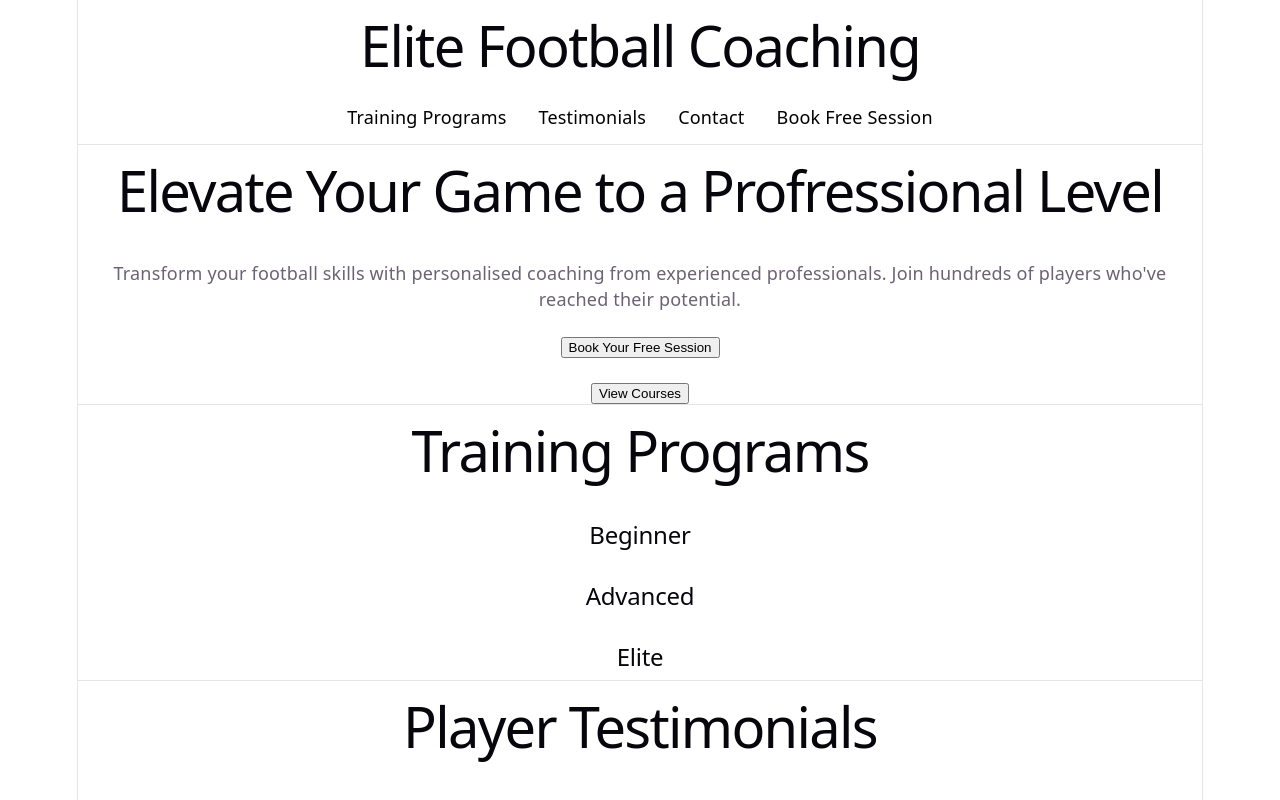
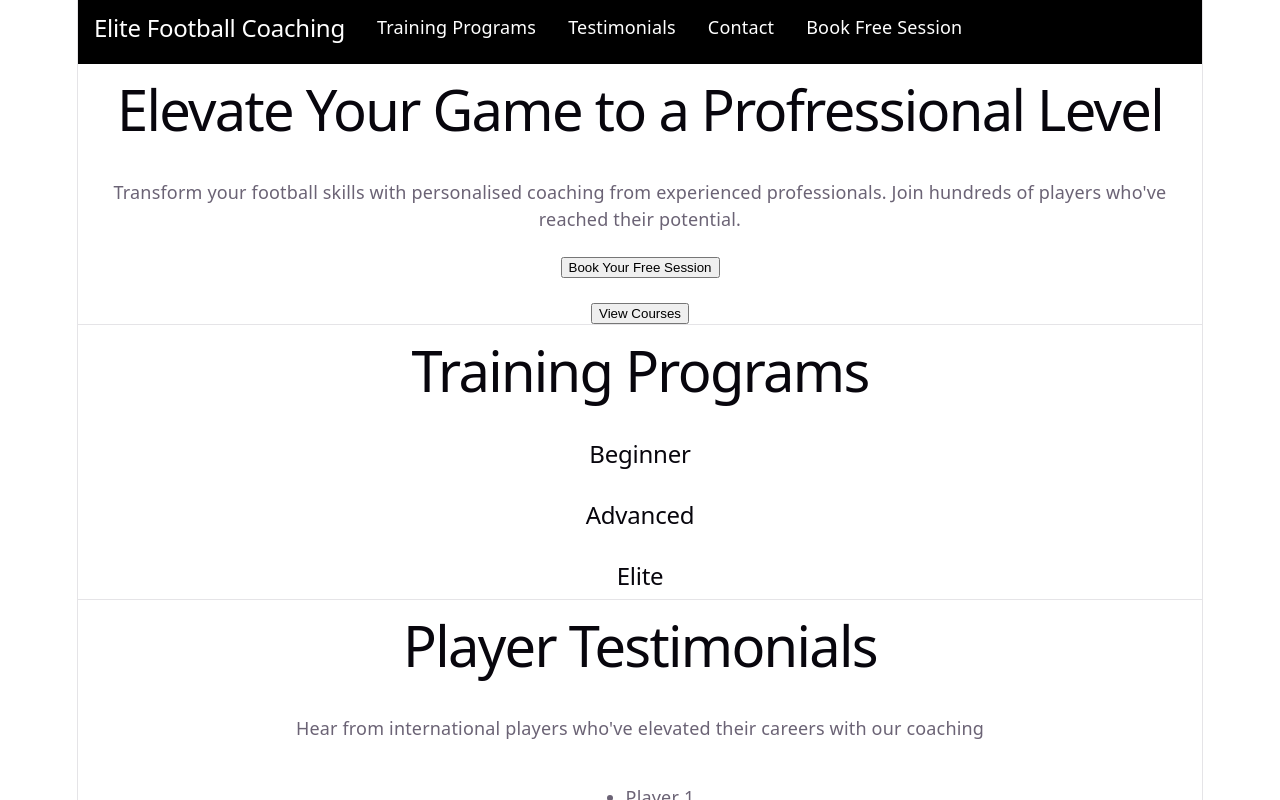
Before and after one commit to rotimijoseph/football-coaching, a React (Vite) app in the folder football-coaching/: page / in a window 1280 px wide. Shown: the top 800 px of the page. Built offline with nearby package versions, Linux system fonts and the light colour scheme.

Commit message:
update: styling on nav bar, add sticky navigation

```diff
--- a/football-coaching/src/App.css
+++ b/football-coaching/src/App.css
@@ -92,7 +92,6 @@
   place-content: center;
   place-items: center;
   flex-grow: 1;
-  border-top: 1px solid var(--border);
 
   @media (max-width: 1024px) {
     padding: 32px 20px 24px;
@@ -229,28 +228,6 @@
   }
 }
 
-.ticks {
-  position: relative;
-  width: 100%;
-
-  &::before,
-  &::after {
-    content: '';
-    position: absolute;
-    top: -4.5px;
-    border: 5px solid transparent;
-  }
-
-  &::before {
-    left: 0;
-    border-left-color: var(--border);
-  }
-  &::after {
-    right: 0;
-    border-right-color: var(--border);
-  }
-}
-
 /* refactor */
 #header ul {
   list-style-type: none;
@@ -265,7 +242,7 @@
 
 #header ul li a {
   display: block;
-  color: black;
+  color: white;
   text-align: center;
   padding: 14px 16px;
   text-decoration: none;
@@ -274,3 +251,21 @@
 #header ul li a:hover {
   background-color: grey;
 }
+
+#header {
+  position: sticky;
+  top: 0;
+}
+
+#nav h2 {
+  display: block;
+  float: left;
+  text-align: center;
+  color: white;
+  padding: 14px 16px;
+}
+
+#nav {
+  background-color: black;
+  width: 100%;
+}
--- a/football-coaching/src/components/Header.jsx
+++ b/football-coaching/src/components/Header.jsx
@@ -3,7 +3,7 @@ import * as React from 'react'
 export default function Header() {
     return (
         <nav id="nav">
-            <h1>Elite Football Coaching</h1>
+            <h2 >Elite Football Coaching</h2>
                 <ul>
                     <li><a href="#training-programs">Training Programs</a></li>
                     <li><a href="#testimonials">Testimonials</a></li>
```
